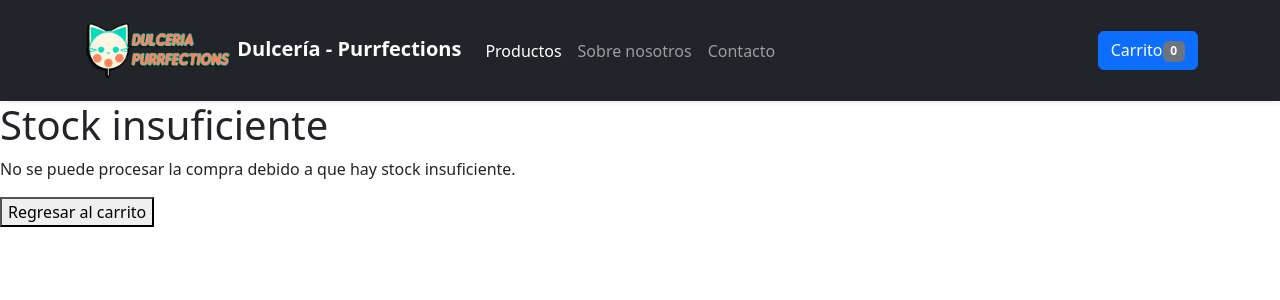
After one commit to alfonseca28/Dulceria_ProgWeb, a PHP site: page /no_stock.php in a window 1280 px wide. The commit adds this page. Shown: the top 300 px of the page. Run offline with PHP 8.4, Linux system fonts and the light colour scheme.

Commit message:
Aqui funciona la compra, y ya valido y se restringe que no se haga si hay poco o nada de stock, ademas de que no permite la compra en caso de que sea asi, y tambien las cantidades de los productos de la compra se van restando en la base de datos

```diff
--- /dev/null
+++ b/no_stock.php
@@ -0,0 +1,63 @@
+<?php
+require 'config/config.php';
+require_once("config/database.php"); // Incluye el archivo database.php
+?>
+
+<!DOCTYPE html>
+<html lang="en">
+
+<head>
+    <meta charset="UTF-8">
+    <meta http-equiv="X-UA-Compatible" content="IE=edge">
+    <meta name="viewport" content="width=device-width, initial-scale=1.0">
+    <title>Dulcería - Purrfections</title>
+    <!-- Se crea el link para que la pagina pueda realizar las utilidades de bootstrap y poder tomar algunos ejemplos de css -->
+    <link href="https://cdn.jsdelivr.net/npm/bootstrap@5.3.0-alpha3/dist/css/bootstrap.min.css" rel="stylesheet" integrity="sha384-KK94CHFLLe+nY2dmCWGMq91rCGa5gtU4mk92HdvYe+M/SXH301p5ILy+dN9+nJOZ" crossorigin="anonymous">
+    <!-- Se incluye la hoja de estilos a la pagina -->
+    <link rel="stylesheet" href="styles/index.css">
+</head>
+
+
+<body>
+    <header data-bs-theme="dark">
+        <div class="navbar navbar-expand-lg navbar-dark bg-dark shadow-sm">
+            <div class="container">
+                <a href="index.php" class="navbar-brand">
+                    <img src="img/logo/logo_completo.png" width="150">
+                    <strong>Dulcería - Purrfections</strong>
+                </a>
+                <button class="navbar-toggler" type="button" data-bs-toggle="collapse" data-bs-target="#navbarHeader" aria-controls="navbarHeader" aria-expanded="false" aria-label="Toggle navigation">
+                    <span class="navbar-toggler-icon"></span>
+                </button>
+                <div class="collapse navbar-collapse" id="navbarHeader">
+                    <ul class="navbar-nav me-auto mb-2 mb-lg-0">
+                        <li class="nav-item">
+                            <a href="index.php" class="nav-link active">Productos</a>
+                        </li>
+                        <li class="nav-item">
+                            <a href="#" class="nav-link">Sobre nosotros</a>
+                        </li>
+                        <li class="nav-item">
+                            <a href="#" class="nav-link">Contacto</a>
+                        </li>
+                    </ul>
+                    <a href="checkout.php" class="btn btn-primary">
+                        Carrito<span id="num_cart" class="badge bg-secondary"> <?php echo $num_cart; ?></span>
+                    </a>
+                </div>
+            </div>
+        </div>
+    </header>
+
+    <h1>Stock insuficiente</h1>
+    <p>No se puede procesar la compra debido a que hay stock insuficiente.</p>
+    <button onclick="redireccionar()">Regresar al carrito</button>
+
+    <script>
+        function redireccionar() {
+            window.location.href = "checkout.php";
+        }
+    </script>
+</body>
+
+</html>
```
Also changed, not shown: pago.php (+24 -5 lines).
